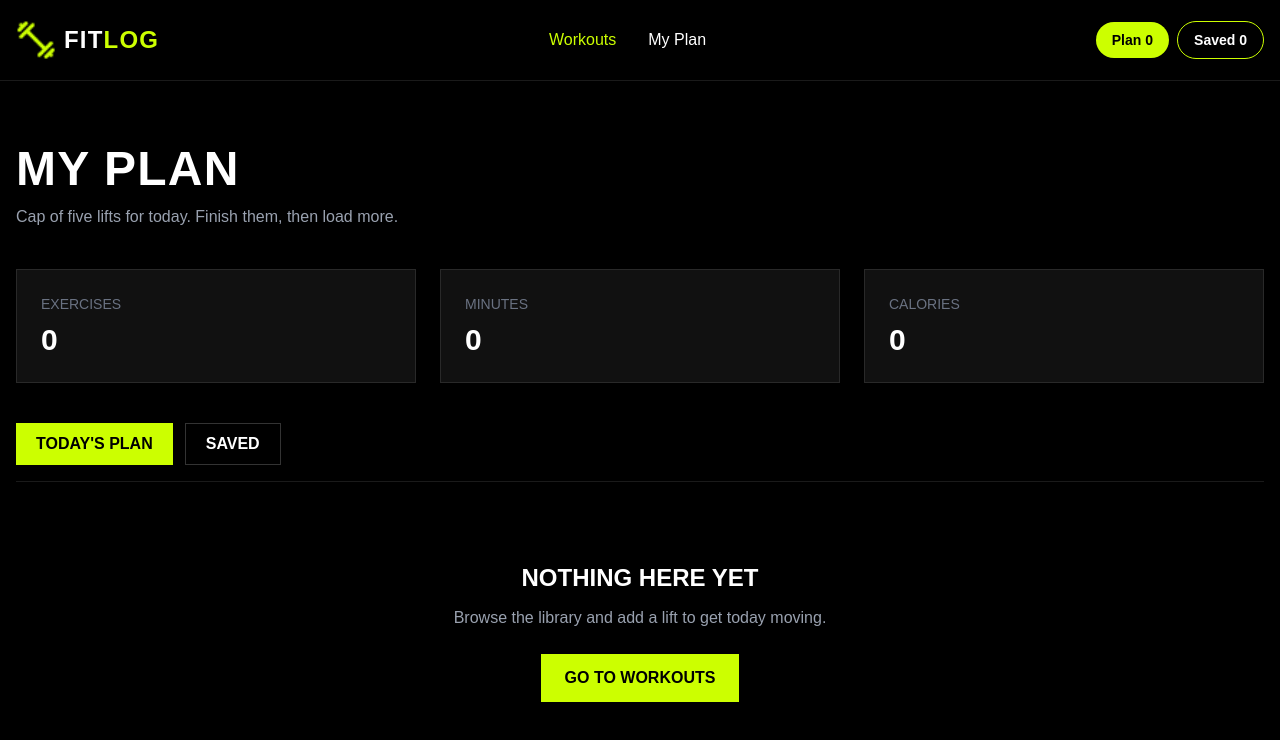
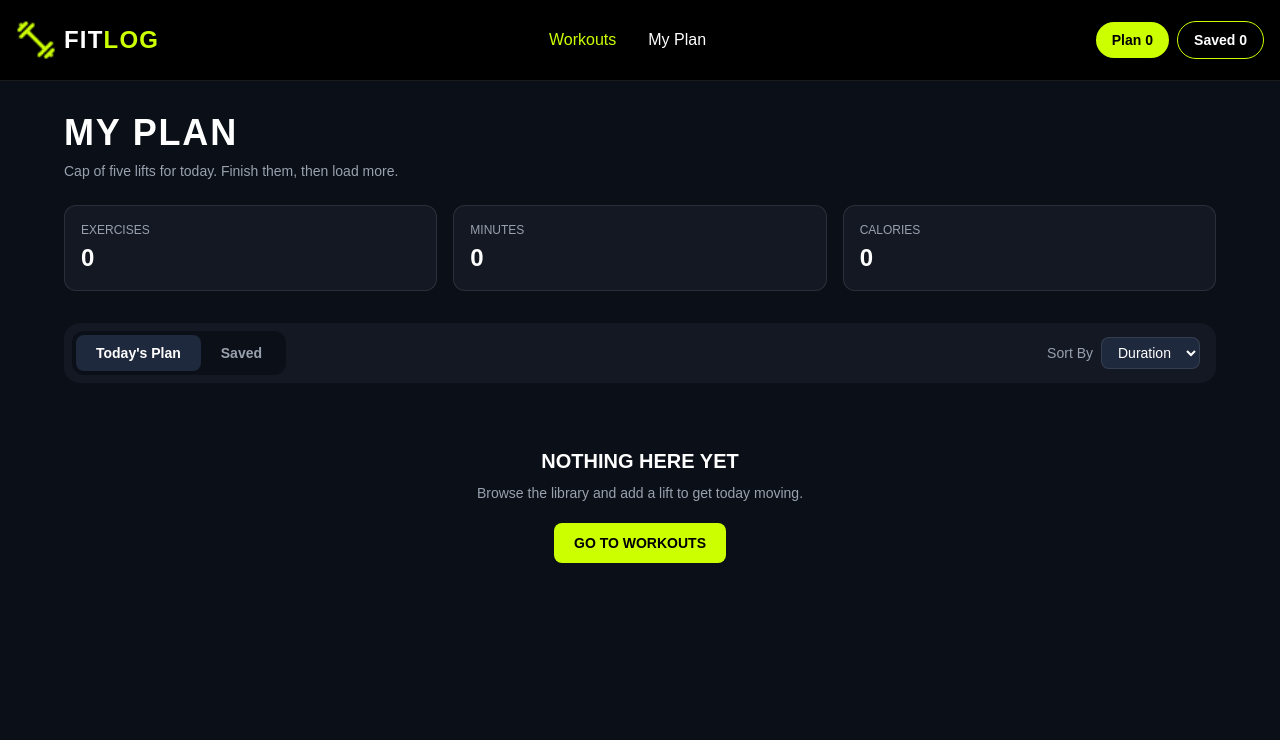
Before and after one commit to hridoycoders/fit-log, a Next.js app: page /my-plan in a window 1280 px wide. Shown: the top 740 px of the page. Built offline with nearby package versions, Linux system fonts and the light colour scheme.

Commit message:
add remove and sorting as done

```diff
--- a/src/components/MyPlan/MyPlan.tsx
+++ b/src/components/MyPlan/MyPlan.tsx
@@ -2,12 +2,14 @@
 
 import { useState } from "react";
 import Link from "next/link";
+import Image from "next/image";
 import { useWorkout } from "@/context/WorkoutContext";
 
 const MyPlan = () => {
-    const { plan, saved } = useWorkout();
+    const { plan, saved, removeFromPlan, removeFromSaved } = useWorkout();
 
     const [activeTab, setActiveTab] = useState<"plan" | "saved">("plan");
+    const [sortBy, setSortBy] = useState<string>("duration");
 
     const workouts = activeTab === "plan" ? plan : saved;
 
@@ -22,113 +24,170 @@ const MyPlan = () => {
     );
 
     return (
-        <main className="min-h-screen bg-black px-4 py-12 md:py-16">
-            <div className="container mx-auto">
+        <main className="min-h-screen bg-[#0b0f17] px-4 py-8 text-white md:px-8">
+            <div className="mx-auto max-w-6xl">
                 {/* Header */}
                 <div>
-                    <h1 className="text-4xl font-bold uppercase tracking-wide text-white md:text-5xl">
+                    <h1 className="text-3xl font-bold uppercase tracking-wider md:text-4xl">
                         My Plan
                     </h1>
-
-                    <p className="mt-3 text-gray-400">
+                    <p className="mt-2 text-sm text-gray-400">
                         Cap of five lifts for today. Finish them, then load more.
                     </p>
                 </div>
 
                 {/* Metrics */}
-                <div className="mt-10 grid grid-cols-3 gap-3 md:gap-6">
-                    <div className="border border-white/10 bg-[#111] p-4 md:p-6">
-                        <p className="text-sm uppercase text-gray-500">Exercises</p>
-
-                        <p className="mt-2 text-2xl font-bold text-white md:text-3xl">
-                            {plan.length}
-                        </p>
+                <div className="mt-6 grid grid-cols-3 gap-4">
+                    <div className="rounded-xl border border-white/10 bg-[#131823] p-4 text-center md:text-left">
+                        <p className="text-xs uppercase text-gray-400">Exercises</p>
+                        <p className="mt-1 text-xl font-bold md:text-2xl">{plan.length}</p>
                     </div>
-
-                    <div className="border border-white/10 bg-[#111] p-4 md:p-6">
-                        <p className="text-sm uppercase text-gray-500">Minutes</p>
-
-                        <p className="mt-2 text-2xl font-bold text-white md:text-3xl">
-                            {totalMinutes}
-                        </p>
+                    <div className="rounded-xl border border-white/10 bg-[#131823] p-4 text-center md:text-left">
+                        <p className="text-xs uppercase text-gray-400">Minutes</p>
+                        <p className="mt-1 text-xl font-bold md:text-2xl">{totalMinutes}</p>
                     </div>
-
-                    <div className="border border-white/10 bg-[#111] p-4 md:p-6">
-                        <p className="text-sm uppercase text-gray-500">Calories</p>
-
-                        <p className="mt-2 text-2xl font-bold text-white md:text-3xl">
-                            {totalCalories}
-                        </p>
+                    <div className="rounded-xl border border-white/10 bg-[#131823] p-4 text-center md:text-left">
+                        <p className="text-xs uppercase text-gray-400">Calories</p>
+                        <p className="mt-1 text-xl font-bold md:text-2xl">{totalCalories}</p>
                     </div>
                 </div>
 
-                {/* Tabs */}
-                <div className="mt-10 flex gap-3 border-b border-white/10 pb-4">
+                {/* Tabs & Filter Bar */}
+                <div className="mt-8 flex flex-col justify-between gap-4 rounded-2xl bg-[#131823] p-2 sm:flex-row sm:items-center">
+                    {/* Tab Buttons */}
+                    <div className="inline-flex rounded-xl bg-[#0b0f17] p-1">
                         <button
                             onClick={() => setActiveTab("plan")}
-                        className={`px-5 py-2 font-bold uppercase ${activeTab === "plan"
-                                ? "bg-[#ccff00] text-black"
-                                : "border border-white/20 text-white"
+                            className={`rounded-lg px-5 py-2 text-sm font-semibold transition ${activeTab === "plan"
+                                ? "bg-[#1f293d] text-white"
+                                : "text-gray-400 hover:text-white"
                                 }`}
                         >
-                        Today&apos;s Plan
+                            Today's Plan
                         </button>
-
                         <button
                             onClick={() => setActiveTab("saved")}
-                        className={`px-5 py-2 font-bold uppercase ${activeTab === "saved"
-                                ? "bg-[#ccff00] text-black"
-                                : "border border-white/20 text-white"
+                            className={`rounded-lg px-5 py-2 text-sm font-semibold transition ${activeTab === "saved"
+                                ? "bg-[#1f293d] text-white"
+                                : "text-gray-400 hover:text-white"
                                 }`}
                         >
                             Saved
                         </button>
                     </div>
 
-                {/* Empty State */}
+                    {/* Sort Dropdown */}
+                    <div className="flex items-center gap-2 px-2">
+                        <span className="text-sm text-gray-400">Sort By</span>
+                        <select
+                            value={sortBy}
+                            onChange={(e) => setSortBy(e.target.value)}
+                            className="rounded-lg border border-white/10 bg-[#1f293d] px-3 py-1.5 text-sm font-medium text-white outline-none"
+                        >
+                            <option value="duration">Duration</option>
+                            <option value="calories">Calories</option>
+                            <option value="rating">Rating</option>
+                        </select>
+                    </div>
+                </div>
+
+                {/* Workout List */}
                 {workouts.length === 0 ? (
-                    <div className="py-20 text-center">
-                        <h2 className="text-2xl font-bold uppercase text-white">
+                    <div className="py-16 text-center">
+                        <h2 className="text-xl font-bold uppercase text-white">
                             Nothing Here Yet
                         </h2>
-
-                        <p className="mt-3 text-gray-400">
+                        <p className="mt-2 text-sm text-gray-400">
                             Browse the library and add a lift to get today moving.
                         </p>
-
                         <Link
                             href="/"
-                            className="mt-6 inline-block bg-[#ccff00] px-6 py-3 font-bold uppercase text-black"
+                            className="mt-5 inline-block rounded-lg bg-[#ccff00] px-5 py-2.5 text-sm font-bold uppercase text-black transition hover:bg-[#b8e600]"
                         >
                             Go to workouts
                         </Link>
                     </div>
                 ) : (
-                    <div className="mt-8 grid gap-6 sm:grid-cols-2 lg:grid-cols-3">
+                    <div className="mt-6 space-y-4">
                         {workouts.map((workout) => (
                             <div
                                 key={workout.id}
-                                className="border border-white/10 bg-[#111] p-5"
+                                className="flex flex-col gap-4 rounded-2xl border border-white/5 bg-[#131823] p-4 transition hover:border-white/10 sm:flex-row sm:items-center sm:justify-between"
                             >
-                                <h3 className="text-xl font-bold uppercase text-white">
+                                {/* letf Image & Details */}
+                                <div className="flex items-center gap-4">
+                                    <div className="relative h-20 w-32 flex-shrink-0 overflow-hidden rounded-xl bg-gray-800">
+                                        {workout.image ? (
+                                            <Image
+                                                src={workout.image}
+                                                alt={workout.name}
+                                                fill
+                                                className="object-cover"
+                                            />
+                                        ) : (
+                                            <div className="flex h-full w-full items-center justify-center bg-gray-800 text-xs text-gray-500">
+                                                No Image
+                                            </div>
+                                        )}
+                                    </div>
+
+                                    <div>
+                                        <h3 className="text-lg font-bold uppercase tracking-wide text-white">
                                             {workout.name}
                                         </h3>
-
-                                <p className="mt-2 text-sm text-gray-400">
+                                        <p className="mt-0.5 text-xs text-gray-400">
                                             {workout.equipment}
                                         </p>
 
-                                <div className="mt-5 flex justify-between text-sm text-gray-400">
-                                    <span>{workout.duration} min</span>
-                                    <span>{workout.caloriesBurned} cal</span>
+                                        {/* Stats */}
+                                        <div className="mt-2 flex items-center gap-4 text-xs font-medium text-gray-300">
+                                            <span className="flex items-center gap-1">
+                                                <span className="text-gray-400">🕒</span> {workout.duration} min
+                                            </span>
+                                            <span className="flex items-center gap-1">
+                                                <span className="text-yellow-500">🔥</span> {workout.caloriesBurned} kcal
+                                            </span>
+                                            {workout.rating && (
+                                                <span className="flex items-center gap-1">
+                                                    <span className="text-yellow-400">⭐</span> {workout.rating}
+                                                </span>
+                                            )}
+                                        </div>
+                                    </div>
                                 </div>
 
+                                {/* right Action Buttons */}
+                                <div className="flex items-center justify-end gap-3 pt-2 sm:pt-0">
                                     <Link
                                         href={`/workout/${workout.id}`}
-                                    className="mt-5 inline-block border border-[#ccff00] px-4 py-2 text-sm font-bold uppercase text-white"
+                                        className="rounded-full border border-white/20 px-4 py-2 text-xs font-semibold text-white transition hover:bg-white/10"
                                     >
                                         View Details
                                     </Link>
+                                    {/* tap markdown btn  */}
+                                    {activeTab === "plan" && (
+                                        <button
+                                            onClick={() => removeFromPlan(workout.id)}
+                                            className="flex items-center gap-1.5 rounded-full bg-[#ccff00] px-4 py-2 text-xs font-bold text-black transition hover:bg-[#b8e600]"
+                                        >
+                                            <span>✓</span> Mark as Done
+                                        </button>
+                                    )}
+
+                                    <button
+                                        onClick={() => {
+                                            if (activeTab === "plan") {
+                                                removeFromPlan(workout.id);
+                                            } else {
+                                                removeFromSaved(workout.id);
+                                            }
+                                        }}
+                                        className="p-1 text-gray-400 transition hover:text-white"
+                                        title="Remove"
+                                    >
+                                        ✕
+                                    </button>
+                                </div>
                             </div>
                         ))}
                     </div>
```
Also changed, not shown: src/context/WorkoutContext.tsx (+15 -0 lines). Lines whose indentation alone changed are shown as unchanged.
